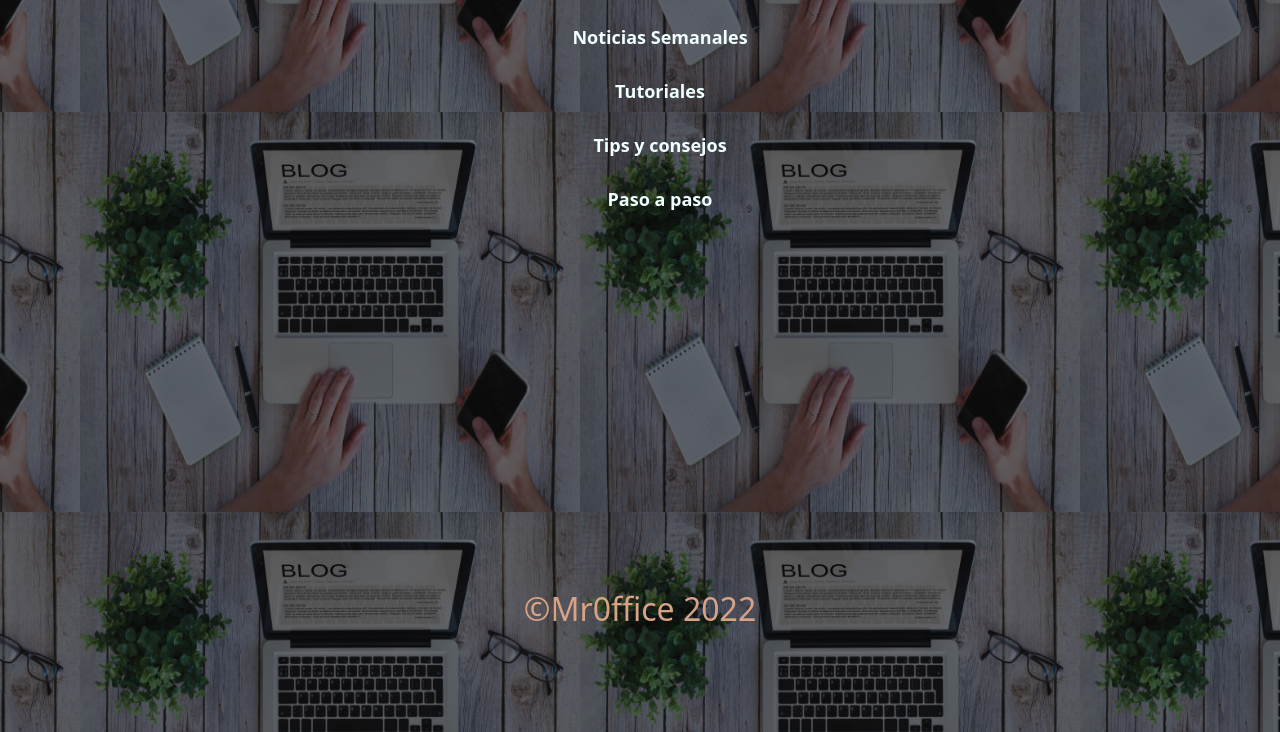
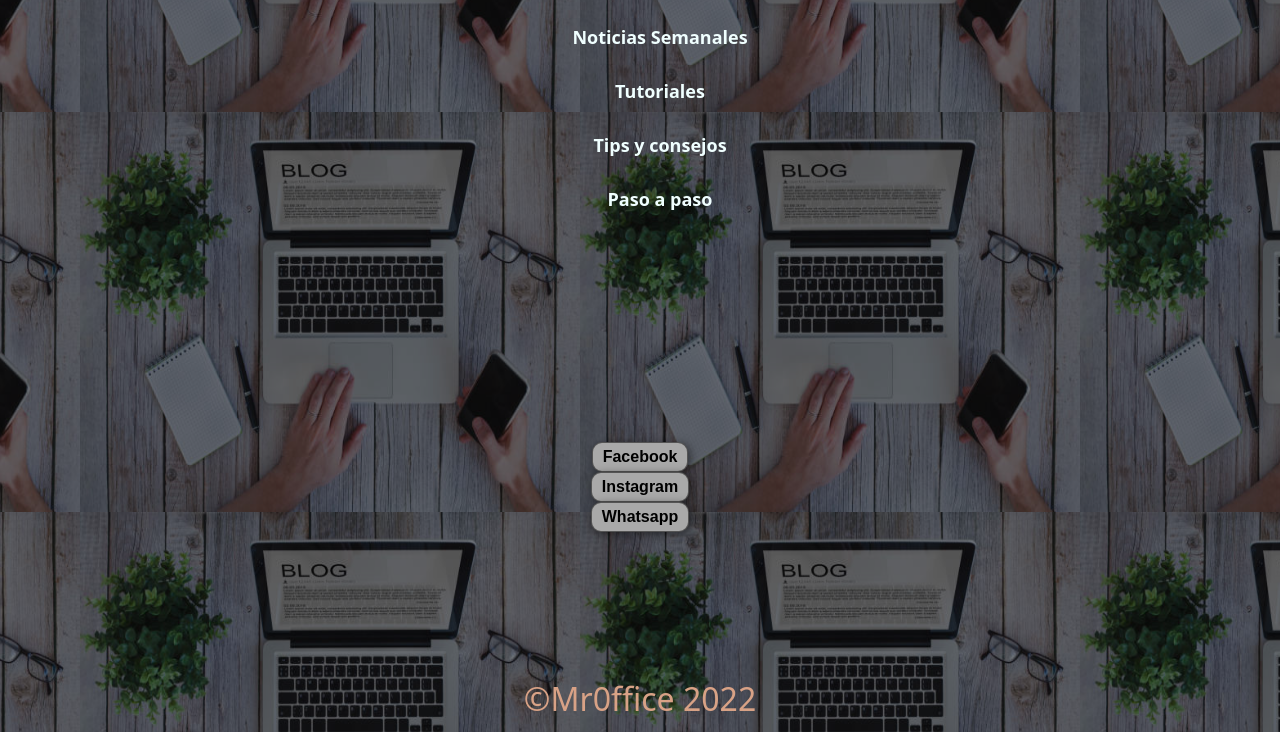
Before and after one commit to EscobarJoselo/Preentrega2Escobar, a plain HTML site: page html/blog.html in a window 1280 px wide. Shown: the part 438-1170 px from the top of the page. Drawn offline with Linux system fonts and the light colour scheme.

```diff
--- a/html/blog.html
+++ b/html/blog.html
@@ -42,12 +42,16 @@
 
             </ul>
         </div>
-        <!--Footer con copyright-->
+          <!--Footer con copyright-->
     <footer>
+        <div class="contenedor-pie">
+            <a href="#"><button>Facebook</button></a>
+            <a href="#"><button>Instagram</button></a>
+            <a href="#"><button>Whatsapp</button></a>
+         </div>
         <div class="contenedor">
             <p>&copy;Mr0ffice 2022</p>
         </div>
-
     </footer>
 </body>
 </html>
```
Also changed, not shown: index.html (+1 -1 lines).
